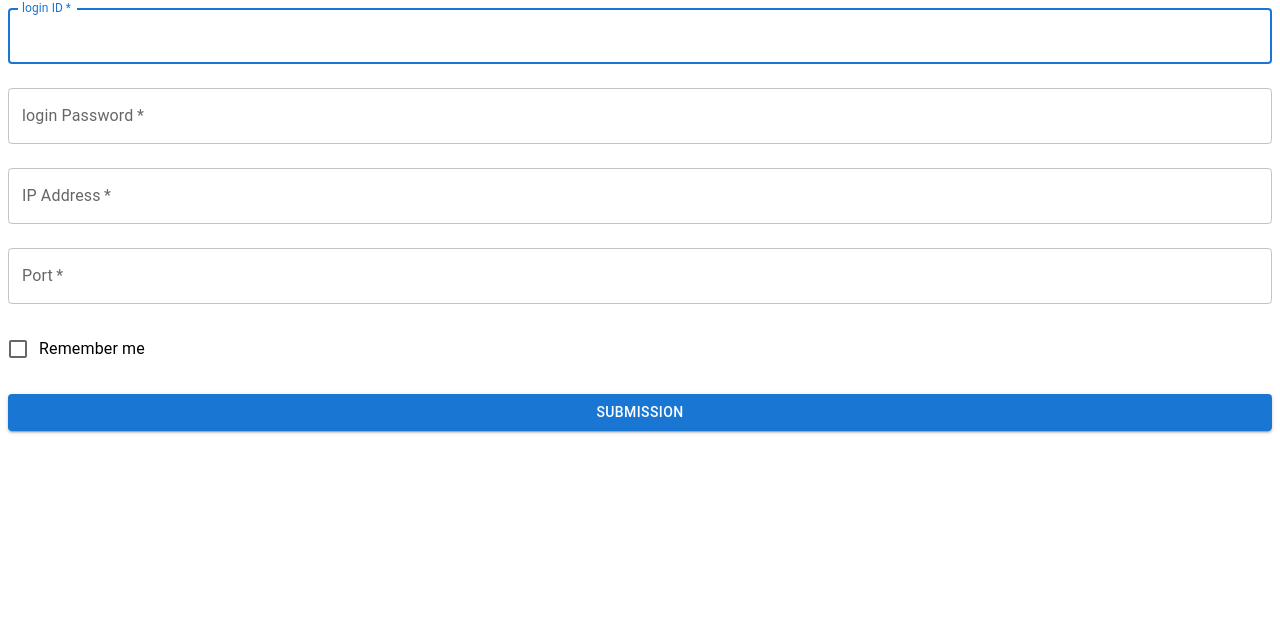
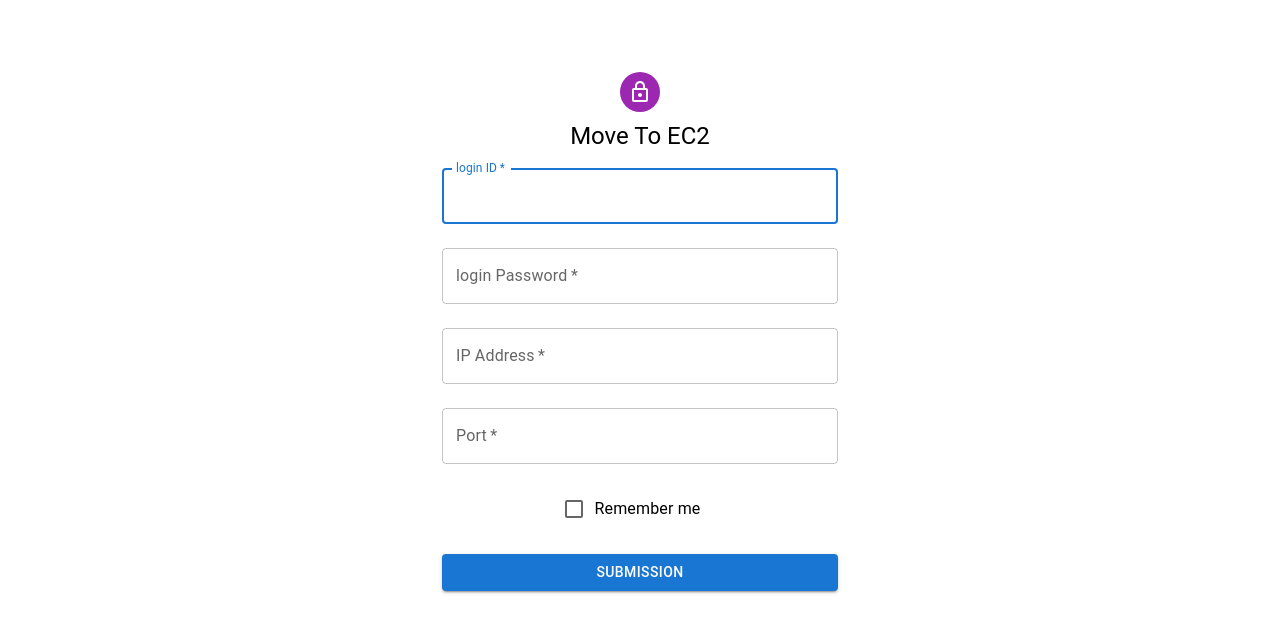
Before and after one commit to dongkoony/MTE-React-Front, a React (Create React App) app: page / in a window 1280 px wide. Shown: the top 632 px of the page. Built offline with nearby package versions, Linux system fonts and the light colour scheme.

Commit message:
2 files modified

```diff
--- a/src/App.js
+++ b/src/App.js
@@ -4,17 +4,37 @@ import TextField from '@mui/material/TextField';
 import Checkbox from '@mui/material/Checkbox';
 import Button from '@mui/material/Button';
 import FormControlLabel from '@mui/material/FormControlLabel';
+import Typography from '@mui/material/Typography';
+import LockOutlinedIcon from '@mui/icons-material/LockOutlined';
+import Avatar from '@mui/material/Avatar';
+import Box from '@mui/material/Box';
+import Container from '@mui/material/Container';
 
 export default function App() {
   return (
-    <div>
-      <TextField label="login ID" required fullWidth name="login ID" autoComplete="login ID" autoFocus sx={{mb:3}} />
+    <Container component="main" maxWidth="xs">
+      <Box
+          sx={{
+            marginTop: 8,
+            display: 'flex',
+            flexDirection: 'column',
+            alignItems: 'center',
+          }}
+        >
+      <Avatar sx={{ m: 1, bgcolor: 'secondary.main' }}>
+        <LockOutlinedIcon />
+      </Avatar>
+      <Typography component="h1" variant="h5">
+            Move To EC2
+          </Typography>
+      <TextField label="login ID" required fullWidth name="login ID" autoComplete="login ID" autoFocus sx={{mb:3, mt:2}} />
       <TextField label="login Password" type="password" required fullWidth name="password" autoComplete="password" sx={{mb:3}} />
       <TextField label="IP Address" required fullWidth name="ip" sx={{mb:3}} />
       <TextField label="Port"  required fullWidth name="port" sx={{mb:3}} />
       <FormControlLabel control={<Checkbox value="remember" color="primary" />} label="Remember me" />
 
       <Button type="submit" fullWidth variant="contained" sx={{mt:3}}>submission</Button>
-    </div>
+      </Box>
+    </Container>
   );
 }
```
Also changed, not shown: package.json (+8 -7 lines).
